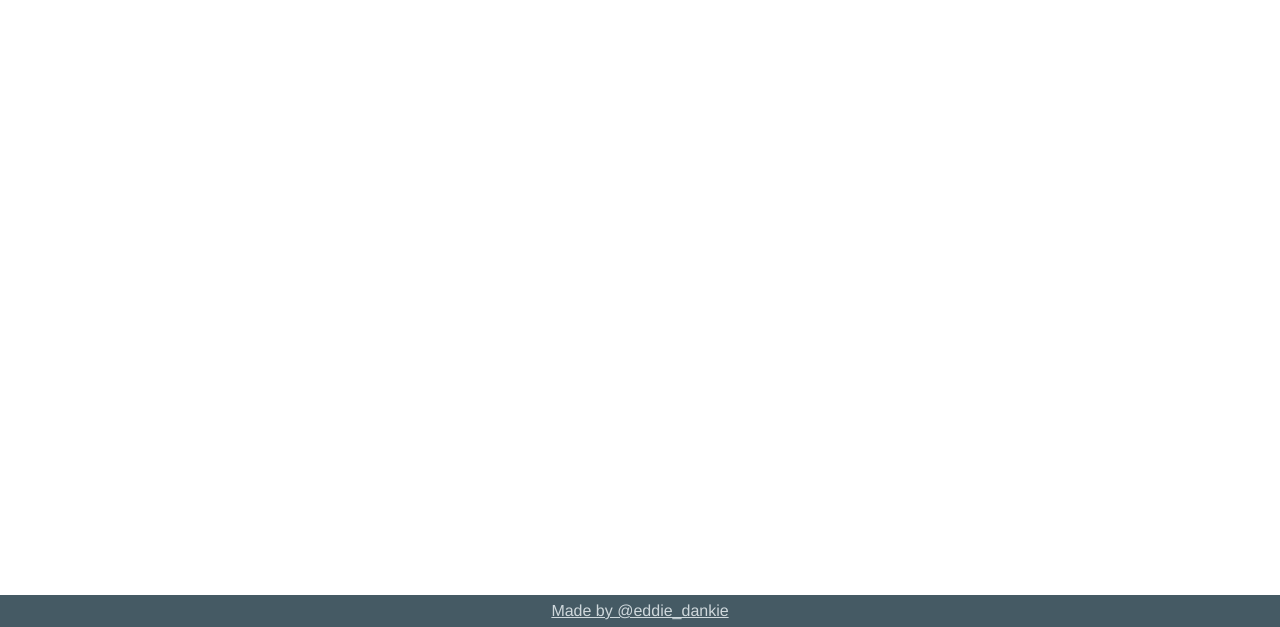
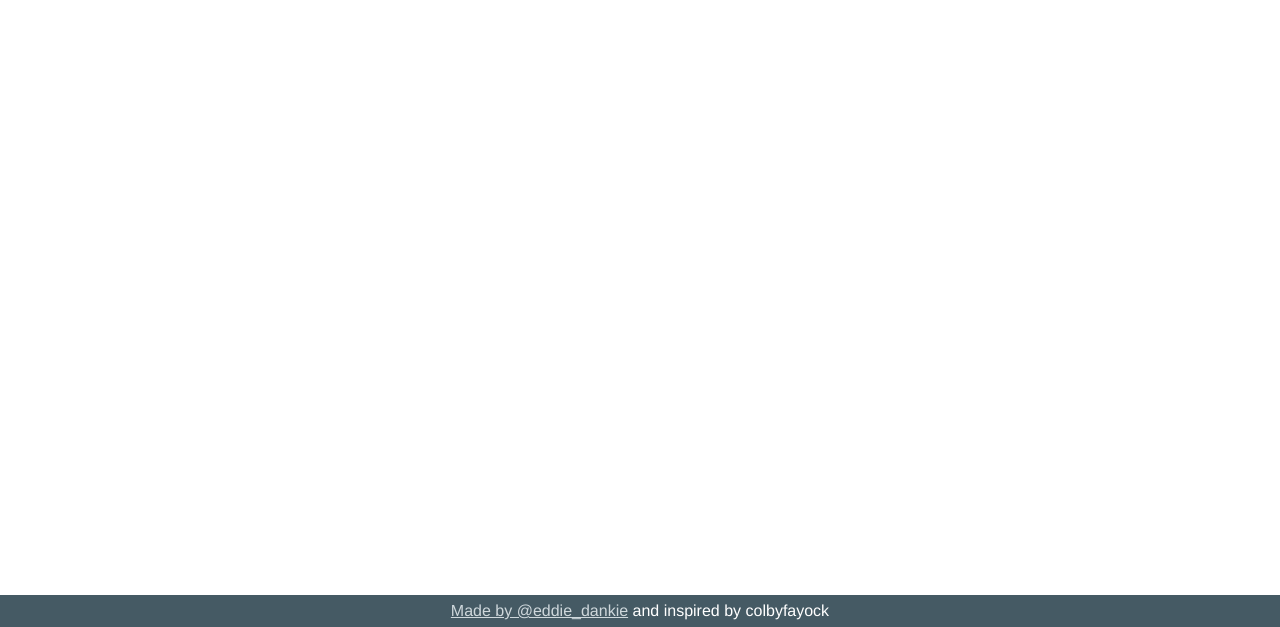
Before and after one commit to dannkkie/corona, a Gatsby site: page /page-2 in a window 1280 px wide. Shown: the part 173-800 px from the top of the page. Built offline with nearby package versions, Linux system fonts and the light colour scheme; Gatsby itself is replaced by a stand-in of ours.

Commit message:
Edit footer

```diff
--- a/src/components/Footer.js
+++ b/src/components/Footer.js
@@ -7,7 +7,8 @@
     <footer>
       <Container>
         <p>
-          <a href="https://twitter.com/eddie_dankie">Made by @eddie_dankie</a>
+          <a href="https://twitter.com/eddie_dankie">Made by @eddie_dankie</a>{" "}
+          and inspired by colbyfayock
         </p>
       </Container>
     </footer>
```
